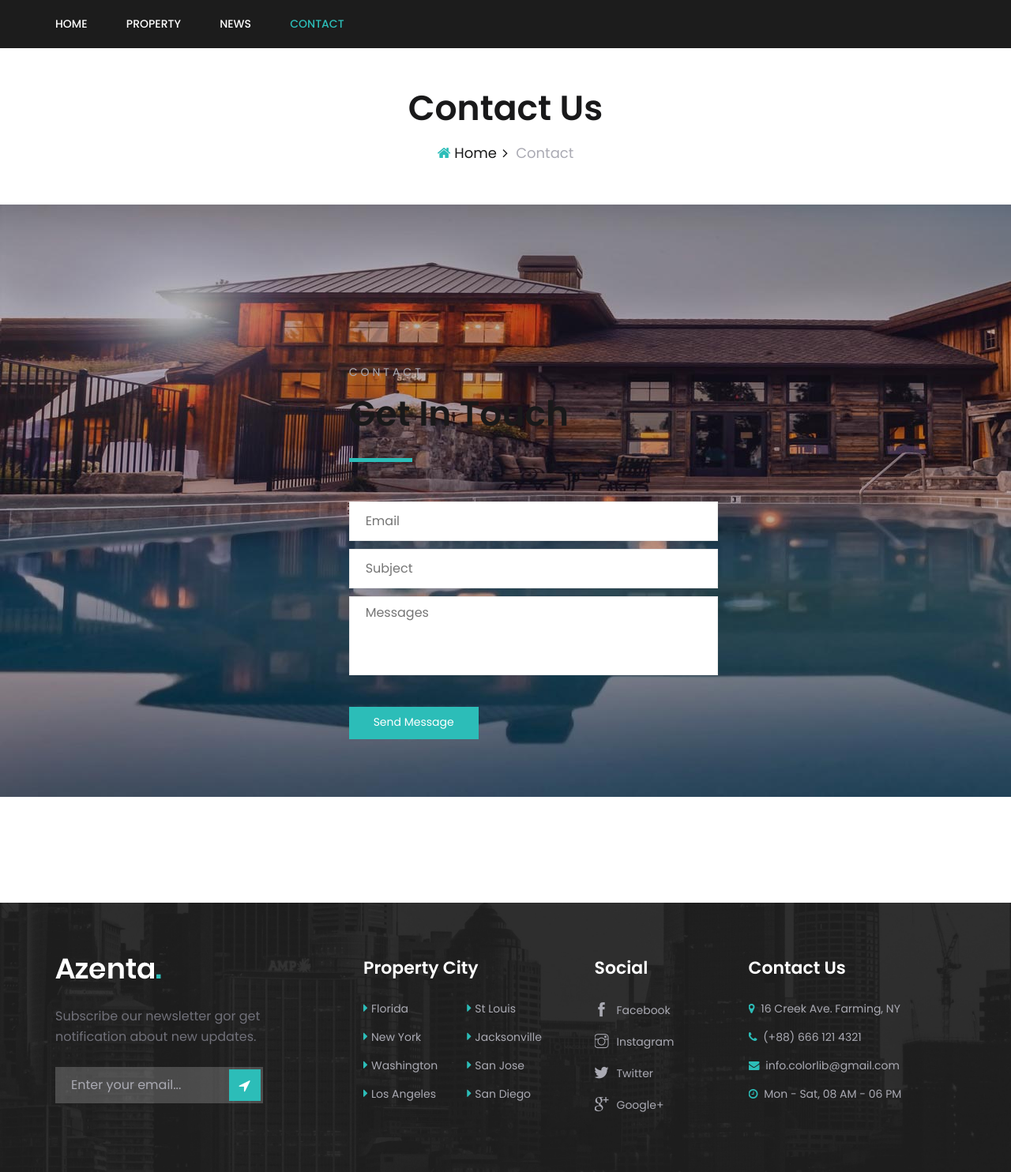
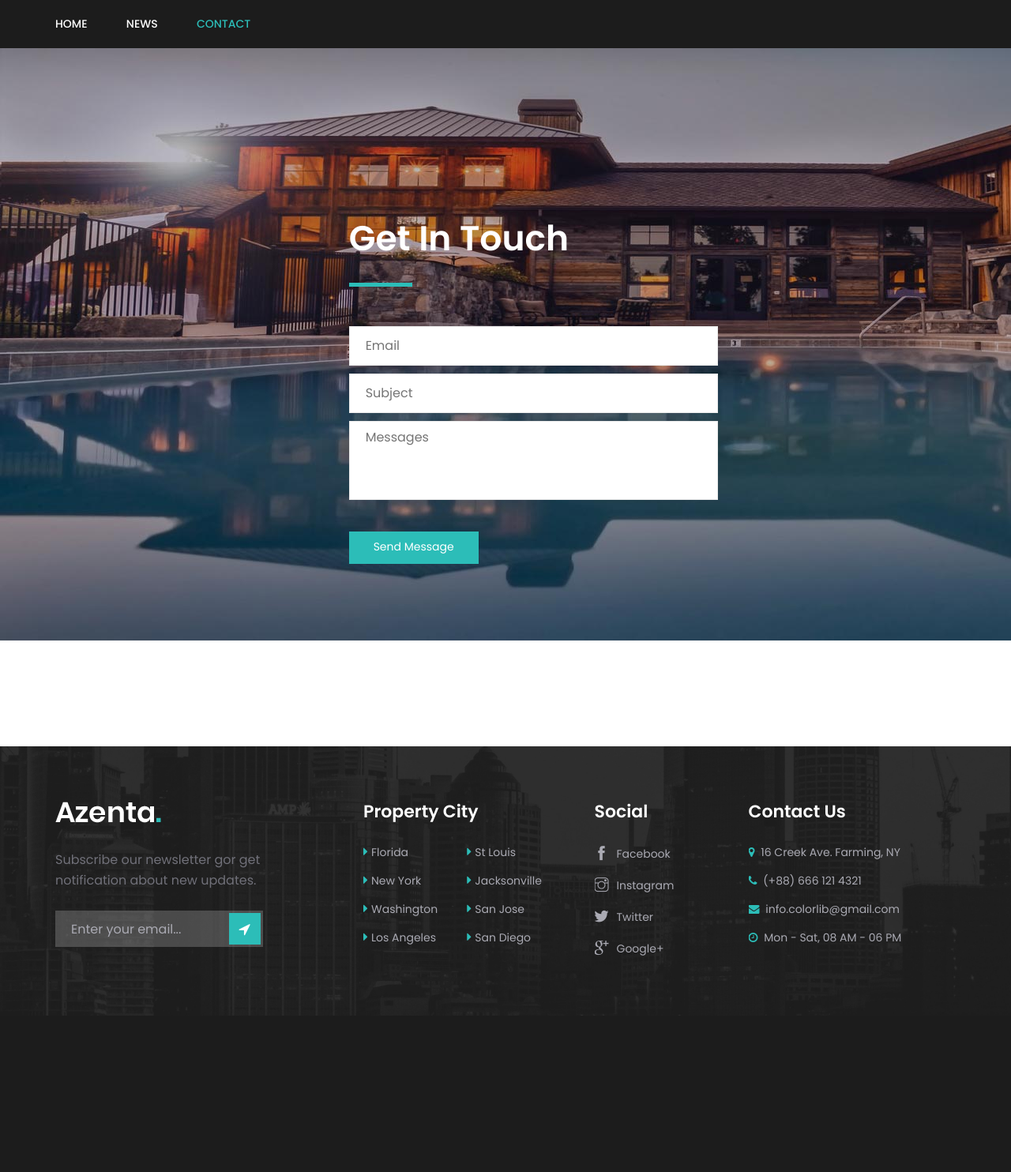
Before and after one commit to nebstarmalala/sensiveproperties, a PHP site: page /projects/contact.php in a window 1280 px wide. Shown: the whole page at 79% size. After the commit the page ends 1286 px from the top, so only its background shows below. Run offline with PHP 8.4, Linux system fonts and the light colour scheme; data comes from the database, SQL or seed files in the repository.

Commit message:
remove link to properties.php

```diff
--- a/blog.php
+++ b/blog.php
@@ -93,7 +93,6 @@
                         <nav class="main-menu">
                             <ul>
                                 <li><a href="./index.php">Home</a></li>
-                                <li><a href="./property.php">Property</a></li>
                                 <li class="active"><a href="./blog.php">News</a></li>
                                 <li><a href="./contact.php">Contact</a></li>
                             </ul>
--- a/contact.php
+++ b/contact.php
@@ -111,7 +111,9 @@ if (isset($_POST['subscribe'])) {
         a:link, a:visited {
         text-decoration: none;
         }
-
+        h2{
+            color:white !important;
+        }
 
         </style>
 </head>
@@ -133,7 +135,6 @@ if (isset($_POST['subscribe'])) {
                         <nav class="main-menu">
                             <ul>
                                 <li><a href="./index.php">Home</a></li>
-                                <li><a href="./property">Property</a></li>
                                 <li><a href="./blog.php">News</a></li>
                                 <li class="active"><a href="./contact.php">Contact</a></li>
                             </ul>
@@ -143,23 +144,6 @@ if (isset($_POST['subscribe'])) {
     </header>
     <!-- Header End -->
 
-    <!-- Breadcrumb Section Begin -->
-    <section class="breadcrumb-section contact-page">
-        <div class="container">
-            <div class="row">
-                <div class="col-lg-12">
-                    <div class="breadcrumb-text">
-                        <h2>Contact Us</h2>
-                        <div class="breadcrumb-option">
-                            <a href="#"><i class="fa fa-home"></i> Home</a>
-                            <span>Contact</span>
-                        </div>
-                    </div>
-                </div>
-            </div>
-        </div>
-    </section>
-    <!-- Breadcrumb Section Begin -->
 
     <!-- Contact Section Begin -->
     <section class="contact-section single-hero-item set-bg"  data-setbg="img/hero/hero-3.jpg">
@@ -171,7 +155,6 @@ if (isset($_POST['subscribe'])) {
                         <div class="col-lg-7 offset-lg-6">
                             <div class="contact-text">
                                 <div class="section-title">
-                                    <span>Contact</span>
                                     <h2 stye="color:white;">Get In Touch</h2>
                                 </div>
                                 <form action="contact.php" class="contact-form" method="post" novalidate="novalidate">
```
Also changed, not shown: index.php (+1 -7 lines).
